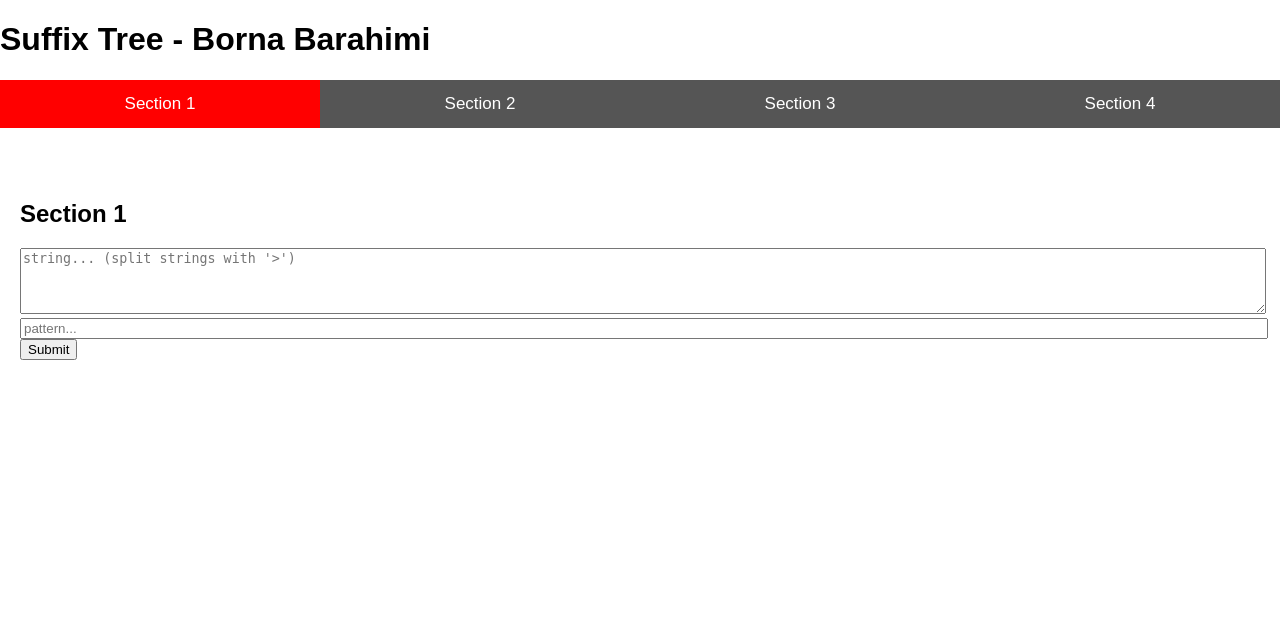
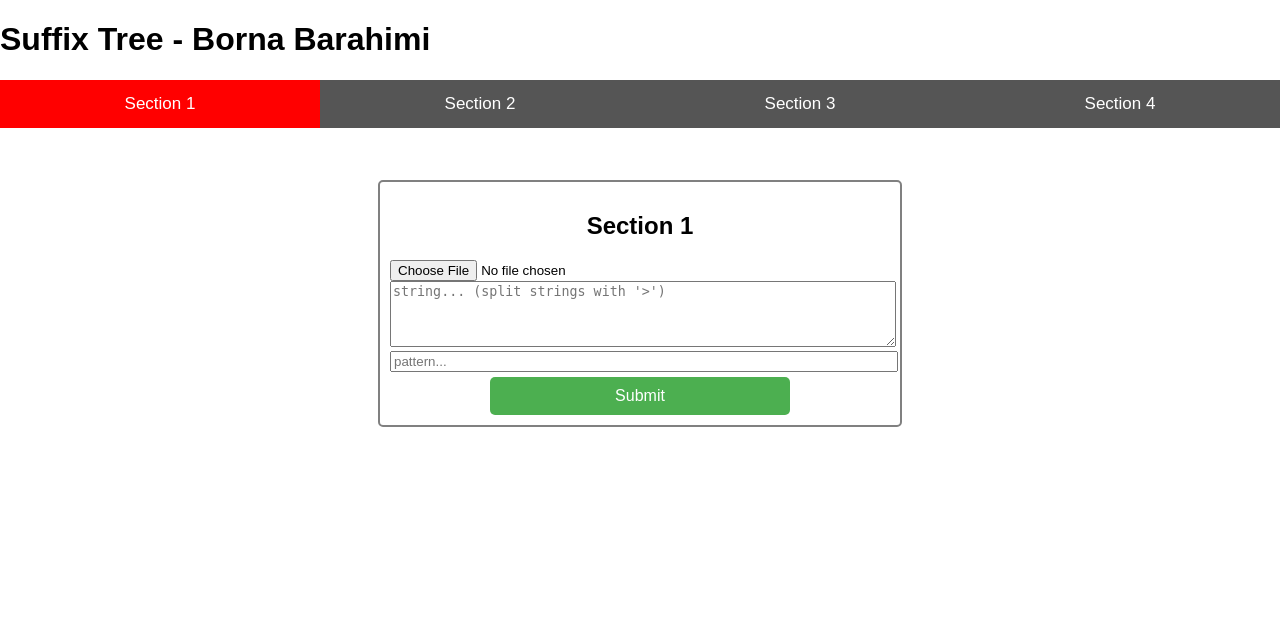
Before and after one commit to bornabr/SuffixTree, a Flask app: page / in a window 1280 px wide. Shown: the top 626 px of the page. Run offline with Flask 2, Linux system fonts and the light colour scheme; some libraries are stand-ins or nearby versions.

Commit message:
complete gui for section 1

```diff
--- a/TestGUI/static/style.css
+++ b/TestGUI/static/style.css
@@ -53,3 +53,31 @@ html {
 .input {
     width: 100%;
 }
+
+.section {
+    width: 500px;
+    padding: 10px;
+    text-align: center;
+    margin: auto;
+    border: 2px solid grey;
+    border-radius: 5px;
+}
+
+.btn {
+    background-color: #4CAF50;
+    border: none;
+    width: 60%;
+    color: white;
+    padding: 10px 32px;
+    text-align: center;
+    text-decoration: none;
+    display: inline-block;
+    font-size: 16px;
+    margin-top: 5px;
+    border-radius: 5px;
+    cursor: pointer;
+}
+
+.btn:hover {
+    background-color: green;
+}
--- a/TestGUI/templates/index.html
+++ b/TestGUI/templates/index.html
@@ -19,20 +19,31 @@
 	<button class="tablink" onclick="openPage('Section4', this, 'orange')">Section 4</button>
 
 	<div id="Section1" class="tabcontent">
+		<div class='section'>
 			<h2>Section 1</h2>
 			<form action="/api/search-pattern" method="POST" id="form-section-one">
+				<input class="input" type="file" name="strings_file" id="file-input">
 				<textarea class="input" rows="4" cols="50" type="textarea" name="strings" id="strings-input"
 					placeholder="string... (split strings with '>')"></textarea>
 				<input class="input" type="text" name="pattern" id="pattern-input" placeholder="pattern...">
-			<input type="submit" value="Submit">
+				<input type="submit" value="Submit" class="btn">
 			</form>
 			<div id="section1-network" class="network"></div>
 			<div id="section1-result" class="result"></div>
 		</div>
+	</div>
 
 	<div id="Section2" class="tabcontent">
-		<h3>News</h3>
-		<p>Some news this fine day!</p>
+		<div class='section'>
+			<h2>Section 2</h2>
+			<form action="/api/lrs" method="POST" id="form-section-one">
+				<textarea class="input" rows="4" cols="50" type="textarea" name="strings" id="strings-input"
+					placeholder="string... (split strings with '>')"></textarea>
+				<input type="submit" value="Submit" class="btn">
+			</form>
+			<div id="section1-network" class="network"></div>
+			<div id="section1-result" class="result"></div>
+		</div>
 	</div>
 
 	<div id="Section3" class="tabcontent">
```
Also changed, not shown: TestGUI/static/script.js (+53 -13 lines). Lines whose indentation alone changed are shown as unchanged.
